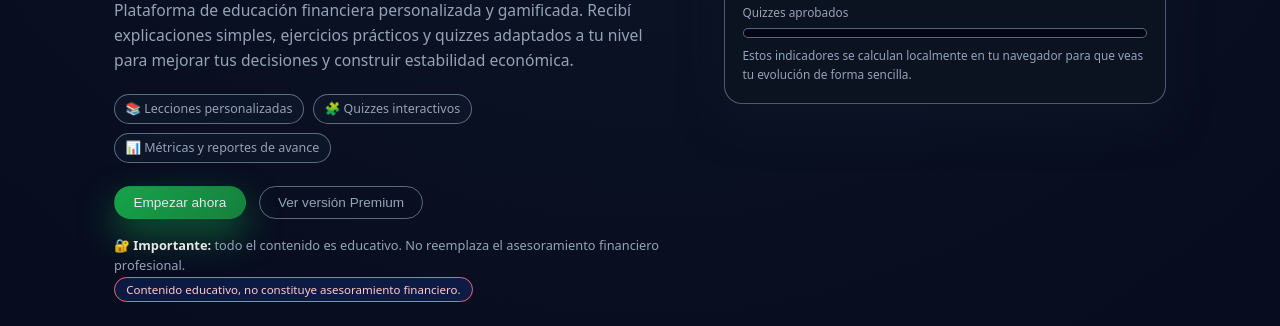
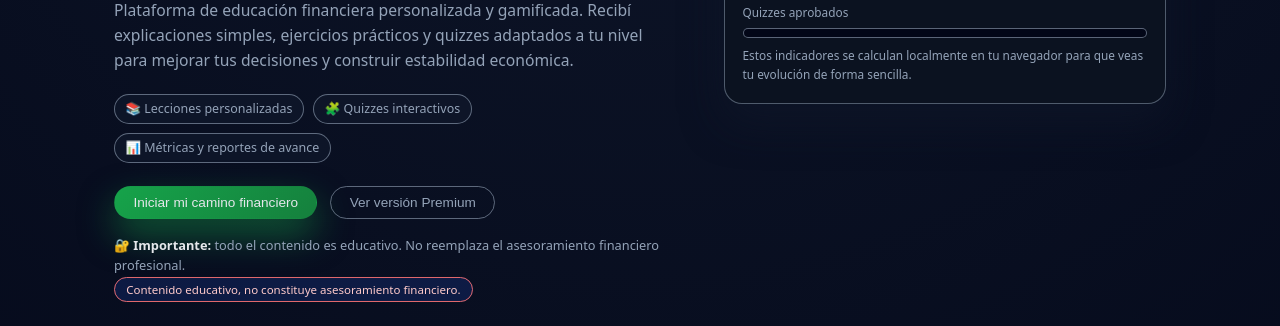
Before and after one commit to cynthiaManna/edufin-ia, a plain HTML site: page index.html in a window 1280 px wide. Shown: the part 474-800 px from the top of the page. Drawn offline with Linux system fonts and the light colour scheme.

Commit message:
Actualizo texto del botón principal

```diff
--- a/index.html
+++ b/index.html
@@ -450,9 +450,9 @@
           <div class="chip">📊 Métricas y reportes de avance</div>
         </div>
         <div class="hero-actions">
-          <button class="btn btn-primary" onclick="scrollToId('asistente')">
-            Empezar ahora
-          </button>
+         <button class="btn btn-primary" onclick="scrollToId('asistente')">
+          Iniciar mi camino financiero
+         </button>
           <button class="btn btn-outline" onclick="scrollToId('premium')">
             Ver versión Premium
           </button>
```
